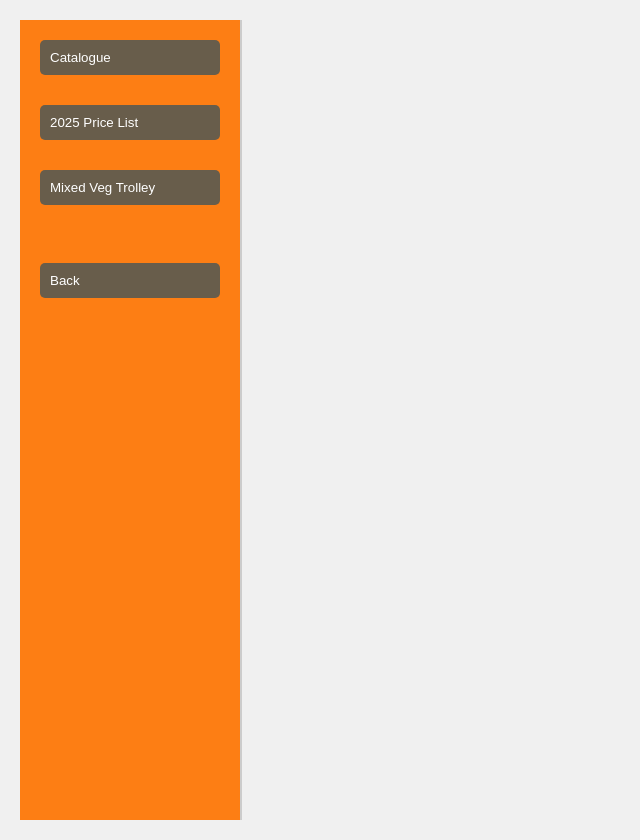
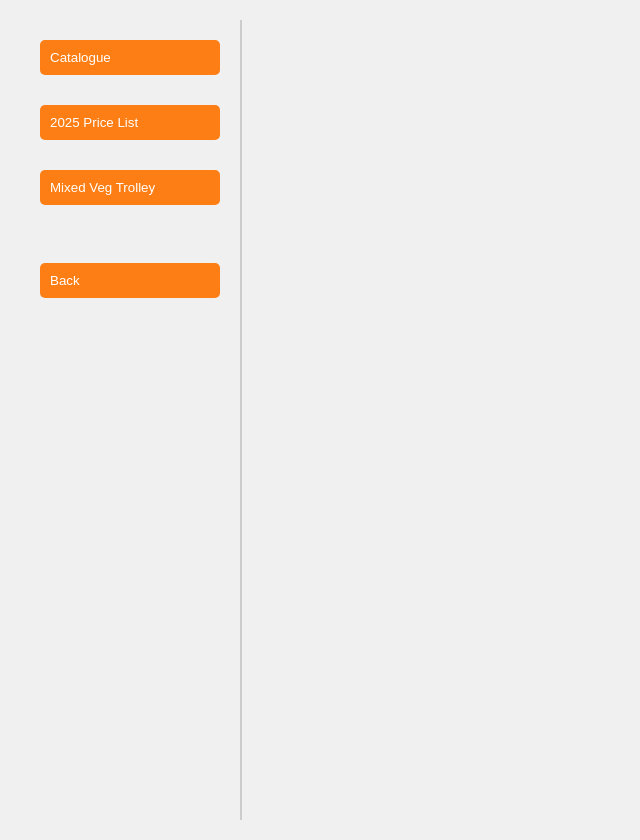
Before and after one commit to QuantilDev/QuantilSalesAppWeb, a website: page salesresourcepage.html in a window 1280 px wide. Shown: the whole page, without its empty margins (0-640 px from the left). Drawn offline with Linux system fonts and the light colour scheme.

Commit message:
Add files via upload

```diff
--- a/salesresourcepage.html
+++ b/salesresourcepage.html
@@ -14,7 +14,7 @@
         }
         .sidebar {
             width: 200px;
-            background-color: #fd7e14;
+            background-color: #F0F0F0;
             color: #fff;
             padding: 10px;
             display: flex;
@@ -22,7 +22,7 @@
             gap: 10px;
         }
         .sidebar button {
-            background-color: #685D4B;
+            background-color: #fd7e14;
             color: #fff;
             border: none;
             padding: 10px;
```
